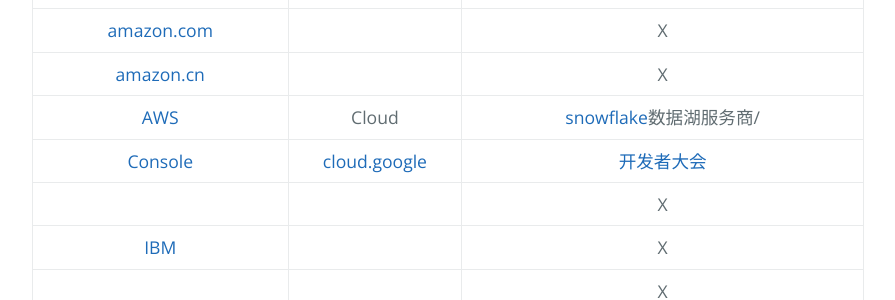
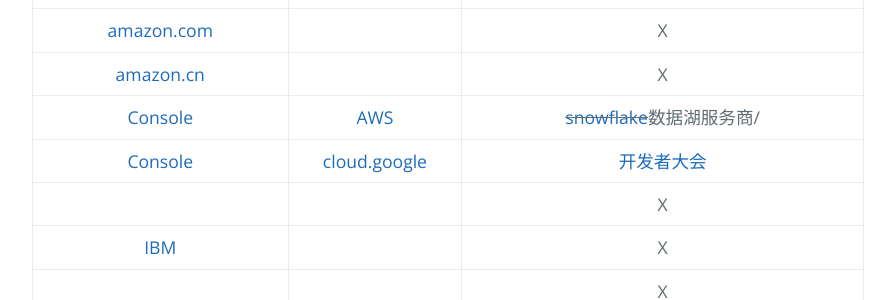
Before and after one commit to AmbroseRen/test, a Jekyll site: the page built from Data/DataLake.md, in a window 1280 px wide. Shown: the part 249-549 px from the top of the page, without its empty margins (192-1087 px from the left). Built offline with Jekyll 4.4.1, drawn with Linux system fonts in a browser that asks for light colours; our own code applies the rules of GitHub Pages for plain Markdown files; the repository's description, which GitHub fills in, is left out.

Commit message:
Update DataLake.md

```diff
--- a/Data/DataLake.md
+++ b/Data/DataLake.md
@@ -6,7 +6,7 @@
 | Amazon | AWS | Y |
 | [amazon.com](https://www.amazon.com/) |  | X |
 | [amazon.cn](https://www.amazon.cn/) |  | X |
-| [AWS](https://aws.amazon.com/cn/cloudfront/?sc_channel=PS&sc_campaign=acquisition_HK&sc_publisher=google&sc_medium=cloudfront_b&sc_content=cloudfront_e&sc_detail=amazon%20cloudfront&sc_category=cloudfront&sc_segment=161357939017&sc_matchtype=e&sc_country=HK&s_kwcid=AL!4422!3!161357939017!e!!g!!amazon%20cloudfront&ef_id=WyiLzQAAAMBknAu9:20180628065536:s) | Cloud | [snowflake](https://jj32077.ap-northeast-1.aws.snowflakecomputing.com/console/login#/)数据湖服务商/[]() |
+| [Console](https://us-east-2.console.aws.amazon.com/console/home?nc2=h_ct&src=header-signin&region=us-east-2) | [AWS](https://aws.amazon.com/cn/cloudfront/) | ~~[snowflake](https://jj32077.ap-northeast-1.aws.snowflakecomputing.com/console/login#/)~~数据湖服务商/[]() |
 | [Console](https://console.cloud.google.com/home/dashboard?project=proxyapp-214202) | [cloud.google](https://cloud.google.com/) | [开发者大会](https://developersummit.googlecnapps.cn/) |
 | []() |  | X |
 | [IBM](https://myibm.ibm.com/dashboard/) |  | X |
```
